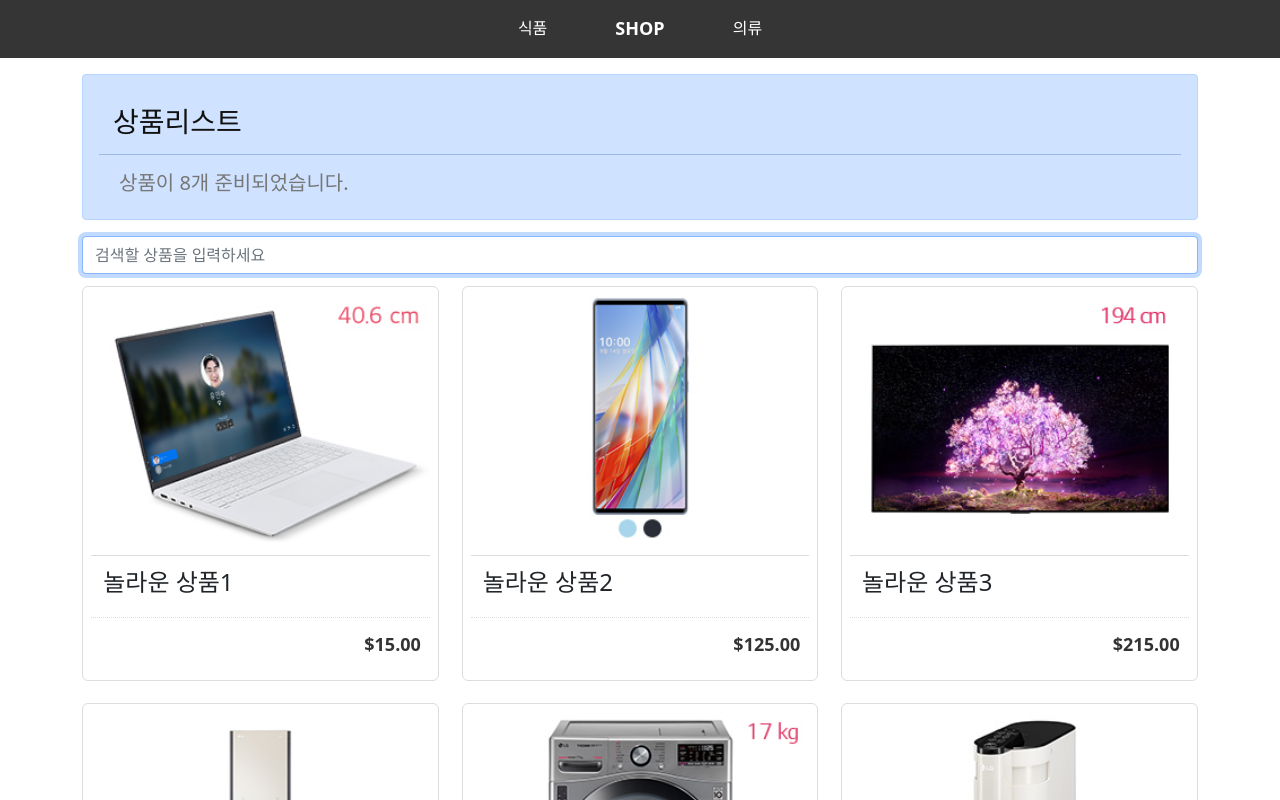
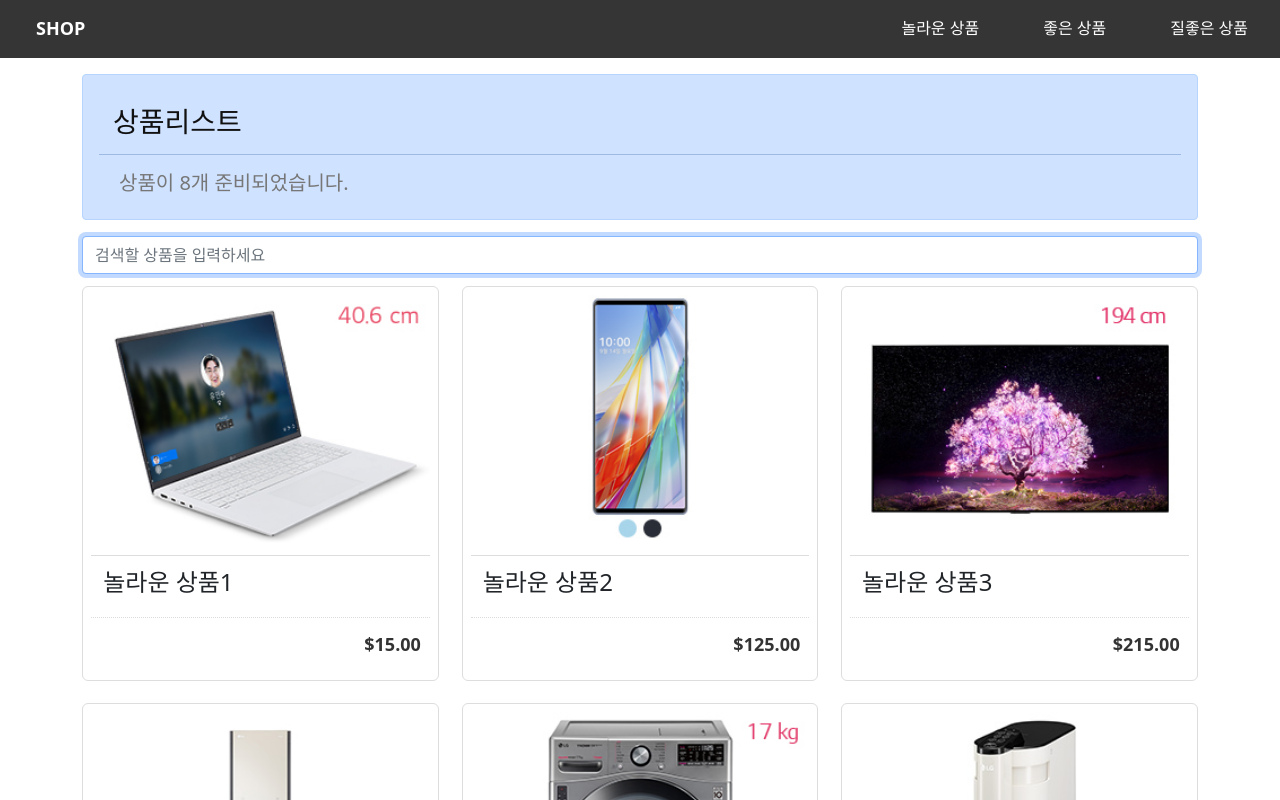
Before and after one commit to booldook/2021-sc-web-16-vue-component, a Vue app: page / in a window 1280 px wide. Shown: the top 800 px of the page. Built offline with nearby package versions, Linux system fonts and the light colour scheme.

Commit message:
Navi 분기 완료

```diff
--- a/src/App.vue
+++ b/src/App.vue
@@ -1,6 +1,6 @@
 <template>
 	<div>
-		<Header />
+		<Header @@selected="onSelected" />
 		<div class="container">
 			<TitleBar :title="title" :desc="desc" />
 			<SearchBar />
@@ -32,10 +32,19 @@ export default {
 			const { data } = await axios.get('/json/product.json')
 			this.product = data
 			this.data = data
-			this.desc = `상품이 ${this.data.length}개 준비되었습니다.`
+			this.changeDesc()
 		}
 		catch(err) {
 			console.log(err)
+		}
+	},
+	methods: {
+		onSelected(cate) {
+			this.data = (cate === '') ? this.product : this.product.filter( v => v.cate === cate )
+			this.changeDesc()
+		},
+		changeDesc() {
+			this.desc = `상품이 ${this.data.length}개 준비되었습니다.`
 		}
 	}
 }
--- a/src/components/Header.vue
+++ b/src/components/Header.vue
@@ -1,22 +1,35 @@
 <template>
 	<header>
-		<h1 class="logo">SHOP</h1>
-		<div class="navi">식품</div>
-		<div class="navi">의류</div>
+		<h1 class="logo" @click="onClick" data-cate="">SHOP</h1>
+		<ul>
+			<li class="navi" @click="onClick" data-cate="01">놀라운 상품</li>
+			<li class="navi" @click="onClick" data-cate="02">좋은 상품</li>
+			<li class="navi" @click="onClick" data-cate="03">질좋은 상품</li>
+		</ul>
 	</header>
 </template>
 
 <script>
 export default {
-	name: 'Header'
+	name: 'Header',
+	data() {
+		return {
+
+		}
+	},
+	methods: {
+		onClick(e) {
+			const cate = e.target.dataset['cate']
+			this.$emit('@selected', cate)
+		}
+	}
 }
 </script>
 
 <style scoped>
-header {background-color: #353535; color: #fff; display: flex; justify-content: center;}
-header > * {padding: 1em 2em;}
-header > *:hover {background-color: #fddfba; color: #111;}
-.logo {order: 2; font-weight: bold; font-size: 1.125em; margin: 0;}
-header > :nth-child(2) {order: 1;}
-header > :nth-child(3) {order: 3;}
+header {background-color: #353535; color: #fff; display: flex; justify-content: space-between;}
+header .logo {padding: 1em 2em; font-weight: bold; font-size: 1.125em; margin: 0; cursor: pointer;}
+header ul {display: flex; list-style: none; margin: 0;}
+header .navi {padding: 1em 2em; margin: 0; cursor: pointer;}
+header .navi:hover {background-color: #fddfba; color: #111;}
 </style>
```
